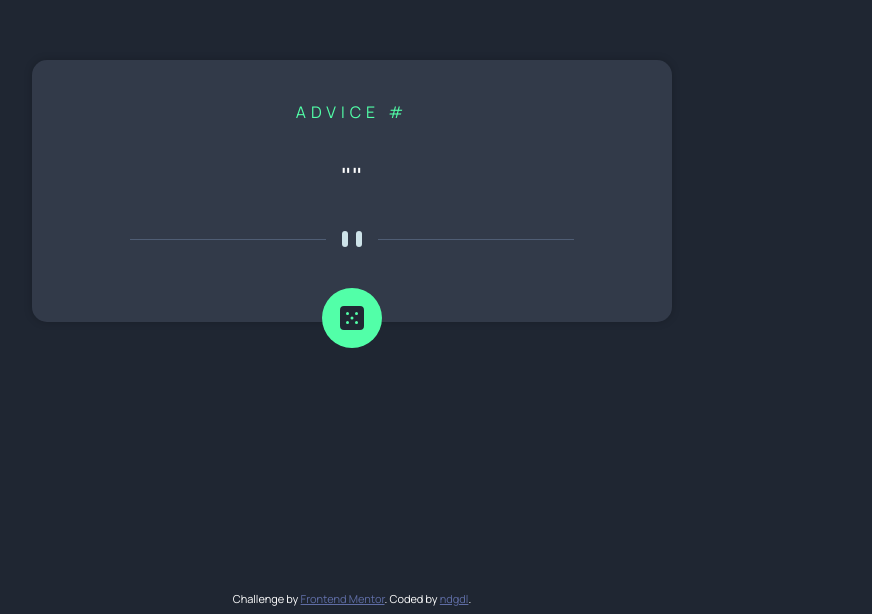
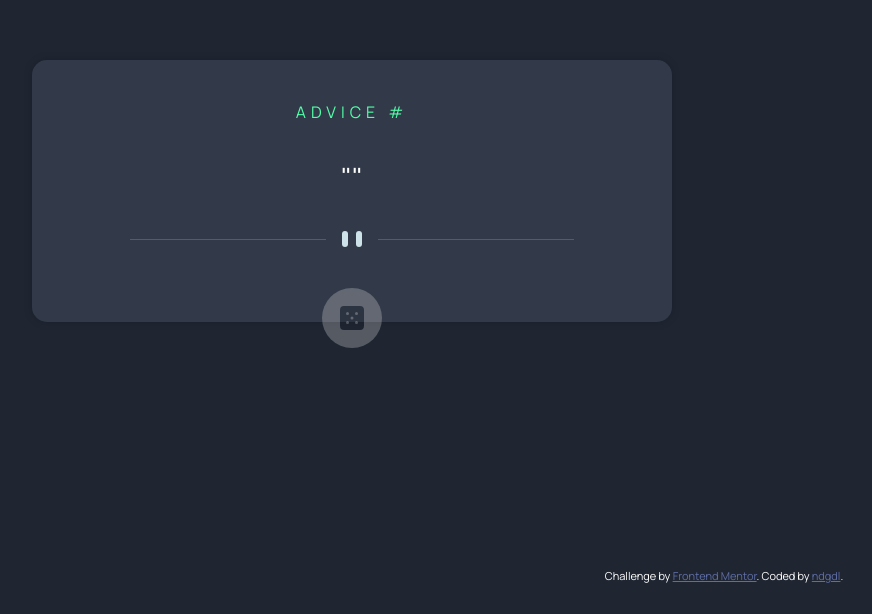
Before and after one commit to ndgdl/advice-generator-app, a plain HTML site: page index.html in a window 1280 px wide. Shown: the part 217-831 px from the top of the page, without its empty margins (288-1160 px from the left). Drawn offline with Linux system fonts and the light colour scheme; no server answers.

Commit message:
final style

```diff
--- a/index.html
+++ b/index.html
@@ -14,7 +14,14 @@
 
   <!-- Feel free to remove these styles or customise in your own stylesheet 👍 -->
   <style>
-    .attribution { font-size: 11px; text-align: center; color: white; }
+    .attribution {
+      position: absolute;
+      bottom: 1%;
+      left: 70%;
+      font-size: 11px;
+      text-align: center;
+      color: white;
+                  }
     .attribution a { color: hsl(228, 28%, 51%); }
   </style>
 </head>
@@ -35,18 +42,19 @@
       </div> <!-- advice-content -->
 
       <div class="advice-button">
-        <button id="shuffle">
+        <button id="shuffle" class="disabled">
           <img src="images/icon-dice.svg" alt="Get a random quote!">
         </button>
       </div> <!-- advice-button -->
 
     </div> <!-- advice-wrapper -->
 
+    <div class="attribution">
+      Challenge by <a href="https://www.frontendmentor.io?ref=challenge" target="_blank">Frontend Mentor</a>.
+      Coded by <a href="https://github.com/ndgdl">ndgdl</a>.
+    </div> <!-- attribution -->
+
   </div> <!-- container -->
 
-  <div class="attribution">
-    Challenge by <a href="https://www.frontendmentor.io?ref=challenge" target="_blank">Frontend Mentor</a>.
-    Coded by <a href="#">ndgdl</a>.
-  </div> <!-- attribution -->
 </body>
 </html>
--- a/style.css
+++ b/style.css
@@ -31,6 +31,7 @@ p {
   justify-content: center;
   align-items: center;
   height: 100vh;
+  position: relative;
 }
 
 .advice-wrapper {
@@ -87,6 +88,7 @@ button {
   pointer-events: none;
   background-color: lightgray;
   opacity: 0.3;
+  transition: all 0.5 ease;
 }
 
 button:hover {
```
